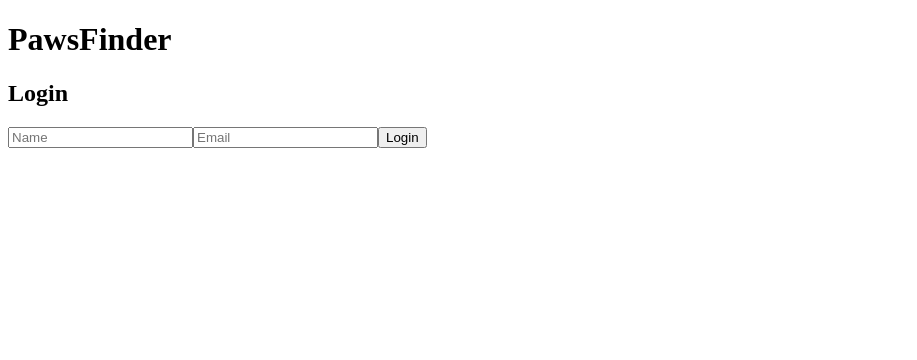
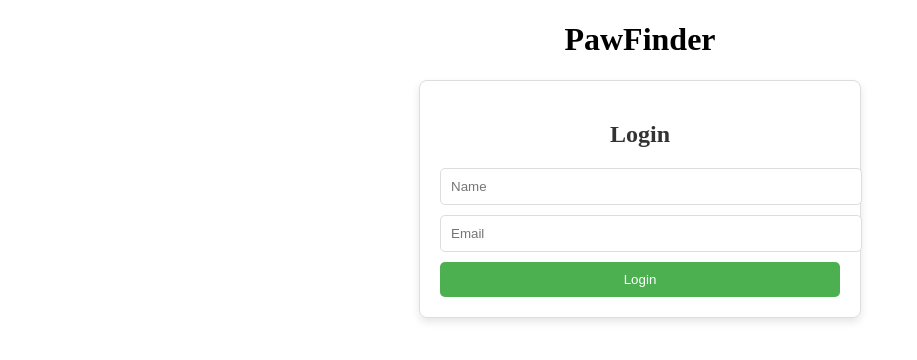
Before and after one commit to AbhiramAv/fetch-dog-app, a React (Create React App) app: page / in a window 1280 px wide. Shown: the top 360 px of the page, without its empty margins (0-917 px from the left). Built offline with nearby package versions, Linux system fonts and the light colour scheme.

Commit message:
GeneratedMatches update

```diff
--- a/src/App.tsx
+++ b/src/App.tsx
@@ -10,7 +10,7 @@ const App: React.FC = () => {
 
   return (
     <div>
-      <h1>PawsFinder</h1>
+      <h1 style={{ textAlign: 'center' }}>PawFinder</h1>
       {isAuthenticated ? <Logout /> : <Login />}
     </div>
   );
--- a/src/components/DogCard.tsx
+++ b/src/components/DogCard.tsx
@@ -1,39 +1,76 @@
-// DogCard.tsx
-
 import React from 'react';
 import styled from 'styled-components';
+import { Dog } from '../types';
 
 const CardContainer = styled.div`
-  /* Styles for your card container */
+  border: 1px solid #ddd;
+  border-radius: 8px;
+  overflow: hidden;
+  margin: 10px;
+  box-shadow: 0 4px 8px rgba(0, 0, 0, 0.1);
+  transition: transform 0.3s ease-in-out;
+
+  &:hover {
+    transform: scale(1.05);
+  }
+`;
+
+const CardImage = styled.img`
+  width: 100%;
+  max-height: 200px;
+  object-fit: cover;
+`;
+
+const CardContent = styled.div`
+  padding: 15px;
+`;
+
+const CardTitle = styled.h3`
+  margin: 0;
+  font-size: 1.2em;
+`;
+
+const CardDetails = styled.p`
+  margin: 5px 0;
+  font-size: 14px;
+`;
+
+const FavoriteButton = styled.button`
+  background-color: #4caf50;
+  color: white;
+  padding: 8px 12px;
+  border: none;
+  border-radius: 5px;
+  cursor: pointer;
+
+  &:hover {
+    background-color: #45a049;
+  }
 `;
 
 interface DogCardProps {
-  dog: {
-    id: string;
-    img: string;
-    name: string;
-    age: number;
-    zip_code: string;
-    breed: string;
-  };
+  dog: Dog;
   onAddToFavorites: () => void;
   isFavorite: boolean;
 }
 
 const DogCard: React.FC<DogCardProps> = ({ dog, onAddToFavorites, isFavorite }) => {
+  const handleFavoriteClick = () => {
+    onAddToFavorites();
+  };
+
   return (
-    <CardContainer>
-      {/* Your card content */}
-      <h3>{dog.name}</h3>
-      <p>{dog.breed}</p>
-      <p>{dog.age} years old</p>
-      {/* Add more details as needed */}
-      <img src={dog.img} alt={dog.name} />
-
-      {/* Add to Favorites button */}
-      <button onClick={onAddToFavorites}>
-        {isFavorite ? 'Remove from Favorites' : 'Add to Favorites'}
-      </button>
+    <CardContainer className="dog-card">
+      <CardImage src={dog.img} alt={dog.name} />
+      <CardContent>
+        <CardTitle>{dog.name}</CardTitle>
+        <CardDetails>{dog.breed}</CardDetails>
+        <CardDetails>{dog.age} years old</CardDetails>
+        <CardDetails>{dog.zip_code}</CardDetails>
+        <FavoriteButton className={isFavorite ? 'remove-favorite' : 'add-favorite'} onClick={handleFavoriteClick}>
+          {isFavorite ? 'Remove from Favorites' : 'Add to Favorites'}
+        </FavoriteButton>
+      </CardContent>
     </CardContainer>
   );
 };
--- a/src/components/DogSearchComponent.tsx
+++ b/src/components/DogSearchComponent.tsx
@@ -1,5 +1,3 @@
-// DogSearchComponent.tsx
-
 import React, { Component } from 'react';
 import api from '../api';
 import DogCard from './DogCard';
@@ -7,10 +5,29 @@ import Autocomplete from '@mui/material/Autocomplete';
 import TextField from '@mui/material/TextField';
 import styled from 'styled-components';
 
+
+
+interface CardRowProps {
+  cardsPerRow: number;
+}
+
 const Container = styled.div`
   max-width: 1200px;
   margin: 0 auto;
-  position: relative;
+  padding: 20px;
+`;
+
+const CardRow = styled.ul<CardRowProps>`
+  display: flex;
+  list-style: none;
+  justify-content: space-around;
+  flex-wrap: wrap;
+  margin-bottom: 20px;
+
+  li {
+    width: calc(${props => 100 / props.cardsPerRow}% - 20px);
+    margin-bottom: 20px;
+  }
 `;
 
 const FilterContainer = styled.div`
@@ -70,15 +87,6 @@ const Pagination = styled.div`
 `;
 
 
-// New styled component for card row
-const CardRow = styled.ul`
-  display: flex;
-  list-style: none;
-  justify-content: space-between;
-  flex-wrap: wrap;
-  margin-bottom: 20px;
-`;
-
 interface Dog {
   id: string;
   img: string;
@@ -104,7 +112,7 @@ interface SearchComponentState {
   breeds: string[];
   error?: string;
   currentPage: number;
-  itemsPerPage: number; // Corrected from `25` to `number`
+  itemsPerPage: number;
   totalItems: number;
   sortDirection: 'asc' | 'desc';
   selectedBreeds: string[] | null;
@@ -143,6 +151,7 @@ class DogSearchComponent extends Component<{}, SearchComponentState> {
     this.fetchBreeds();
   }
 
+
   fetchBreeds = async () => {
     try {
       const response = await api.get('/dogs/breeds');
@@ -166,8 +175,9 @@ class DogSearchComponent extends Component<{}, SearchComponentState> {
       });
 
       const dog_id_list: string[] = response.data.resultIds.slice(0, itemsPerPage);
+      console.log('Fetching dogs for page:', this.state.currentPage);
+      const dogDetails: DogsResponse = await api.post('/dogs', dog_id_list);
 
-      const dogDetails: DogsResponse = await api.post('/dogs', dog_id_list);
       this.setState({
         dogs: dogDetails.data as Dog[],
         totalItems: response.data.total,
@@ -179,7 +189,19 @@ class DogSearchComponent extends Component<{}, SearchComponentState> {
   };
 
   handlePageChange = (newPage: number) => {
+    const { totalPages } = this.calculateTotalPages();
+    newPage = Math.min(Math.max(newPage, 1), totalPages);
+
+    console.log('New Page:', newPage);
+    console.log('Total Pages:', totalPages);
+
     this.setState({ currentPage: newPage }, this.fetchDogs);
+  };
+
+  calculateTotalPages = () => {
+    const { totalItems, itemsPerPage } = this.state;
+    const totalPages = Math.ceil(totalItems / itemsPerPage);
+    return { totalPages };
   };
 
   handleSortChange = () => {
@@ -223,12 +245,16 @@ class DogSearchComponent extends Component<{}, SearchComponentState> {
       // Log the response from /dogs/match
       console.log('Match Generation Response:', generateMatch);
 
-      const matchResponse = await api.post('/dogs', generateMatch);
+      // Assuming the match ID is in generateMatch.data.match
+      const matchId = generateMatch.data.match;
+
+      // Fetch details of the matched dogs
+      const matchResponse = await api.post('/dogs', [matchId]);
 
       // Log the response from /dogs
       console.log('Fetching Matched Dogs Response:', matchResponse);
 
-      this.setState({ matchResult: matchResponse.data });
+      this.setState({ matchResult: { match: matchId } });
     } catch (error) {
       console.error('Failed to generate match', error);
     }
@@ -253,7 +279,17 @@ class DogSearchComponent extends Component<{}, SearchComponentState> {
     } = this.state;
 
     const totalPages = Math.ceil(totalItems / itemsPerPage);
-    const pageNumbers = Array.from({ length: Math.min(totalPages, 10) }, (_, i) => i + 1);
+  const maxDisplayedPages = 10; // Adjust this as needed
+  const middlePage = Math.floor(maxDisplayedPages / 2);
+
+  let startPage = Math.max(currentPage - middlePage, 1);
+  let endPage = Math.min(startPage + maxDisplayedPages - 1, totalPages);
+
+  if (endPage - startPage + 1 < maxDisplayedPages) {
+    startPage = Math.max(endPage - maxDisplayedPages + 1, 1);
+  }
+
+  const pageNumbers = Array.from({ length: endPage - startPage + 1 }, (_, i) => startPage + i);
 
   // Calculate the number of cards per row (change this as needed)
   const cardsPerRow = 5;
@@ -276,7 +312,7 @@ class DogSearchComponent extends Component<{}, SearchComponentState> {
               options={breeds}
               sx={{ width: 300 }}
               onChange={this.handleBreedFilterChange}
-        renderInput={(params) => <TextField {...params}  />}
+              renderInput={(params) => <TextField {...params} />}
             />
           </label>
           <label>
@@ -290,20 +326,24 @@ class DogSearchComponent extends Component<{}, SearchComponentState> {
                 const newSortDirection = value === 'Ascending' ? 'asc' : 'desc';
                 this.setState({ sortDirection: newSortDirection }, this.fetchDogs);
               }}
-    style={{ width: "190px", fontSize: "14px" }}
+              style={{ width: '190px', fontSize: '14px' }}
               renderInput={(params) => <TextField {...params} />}
             />
           </label>
         </div>
         <div>
+            {favoriteDogs.length > 0 ? (
               <StyledButton className="generate-match" onClick={this.generateMatch}>
                 Generate Match
               </StyledButton>
+            ) : (
+              <p>Add dogs to favorites to generate a match!</p>
+            )}
           </div>
       </FilterContainer>
 
       {rowIndices.map((rowIndex) => (
-          <CardRow key={rowIndex} className="card-row">
+          <CardRow key={rowIndex} className="card-row" cardsPerRow={cardsPerRow}>
             {dogs.slice(rowIndex * cardsPerRow, (rowIndex + 1) * cardsPerRow).map((dog) => (
               <li key={dog.id} className="card">
                 <DogCard
@@ -311,12 +351,6 @@ class DogSearchComponent extends Component<{}, SearchComponentState> {
                   onAddToFavorites={() => this.toggleFavorite(dog)}
                   isFavorite={favoriteDogs.some((favDog) => favDog.id === dog.id)}
                 />
-                <button
-                  onClick={() => this.toggleFavorite(dog)}
-                  className={favoriteDogs.some((favDog) => favDog.id === dog.id) ? 'remove-favorite' : 'add-favorite'}
-                >
-                  {favoriteDogs.some((favDog) => favDog.id === dog.id) ? 'Remove from Favorites' : 'Add to Favorites'}
-                </button>
               </li>
             ))}
           </CardRow>
@@ -353,7 +387,6 @@ class DogSearchComponent extends Component<{}, SearchComponentState> {
                     onAddToFavorites={() => this.toggleFavorite(dog)}
                     isFavorite={favoriteDogs.some((favDog) => favDog.id === dog.id)}
                   />
-                    {/* Add any additional details you want to display */}
                 </div>
               );
             }
--- a/src/components/Login.tsx
+++ b/src/components/Login.tsx
@@ -2,6 +2,48 @@
 
 import React, { useState } from 'react';
 import { useAuth } from './AuthContext';
+import styled from 'styled-components';
+
+const LoginContainer = styled.div`
+  max-width: 400px;
+  margin: 0 auto;
+  padding: 20px;
+  border: 1px solid #ddd;
+  border-radius: 8px;
+  box-shadow: 0 4px 8px rgba(0, 0, 0, 0.1);
+`;
+
+const Title = styled.h2`
+  text-align: center;
+  color: #333;
+`;
+
+const Input = styled.input`
+  width: 100%;
+  padding: 10px;
+  margin-bottom: 10px;
+  border: 1px solid #ddd;
+  border-radius: 5px;
+`;
+
+const Button = styled.button`
+  width: 100%;
+  padding: 10px;
+  background-color: #4caf50;
+  color: white;
+  border: none;
+  border-radius: 5px;
+  cursor: pointer;
+
+  &:hover {
+    background-color: #45a049;
+  }
+`;
+
+const ErrorMessage = styled.p`
+  color: red;
+  text-align: center;
+`;
 
 const Login: React.FC = () => {
   const { login } = useAuth();
@@ -31,23 +73,23 @@ const Login: React.FC = () => {
   };
 
   return (
-    <div>
-      <h2>Login</h2>
-      <input
+    <LoginContainer>
+      <Title>Login</Title>
+      <Input
         type="text"
         placeholder="Name"
         value={name}
         onChange={(e) => setName(e.target.value)}
       />
-      <input
+      <Input
         type="email"
         placeholder="Email"
         value={email}
         onChange={(e) => setEmail(e.target.value)}
       />
-      <button onClick={handleLogin}>Login</button>
-      {error && <p style={{ color: 'red' }}>{error}</p>}
-    </div>
+      <Button onClick={handleLogin}>Login</Button>
+      {error && <ErrorMessage>{error}</ErrorMessage>}
+    </LoginContainer>
   );
 };
 
```
Lines whose indentation alone changed are shown as unchanged.
